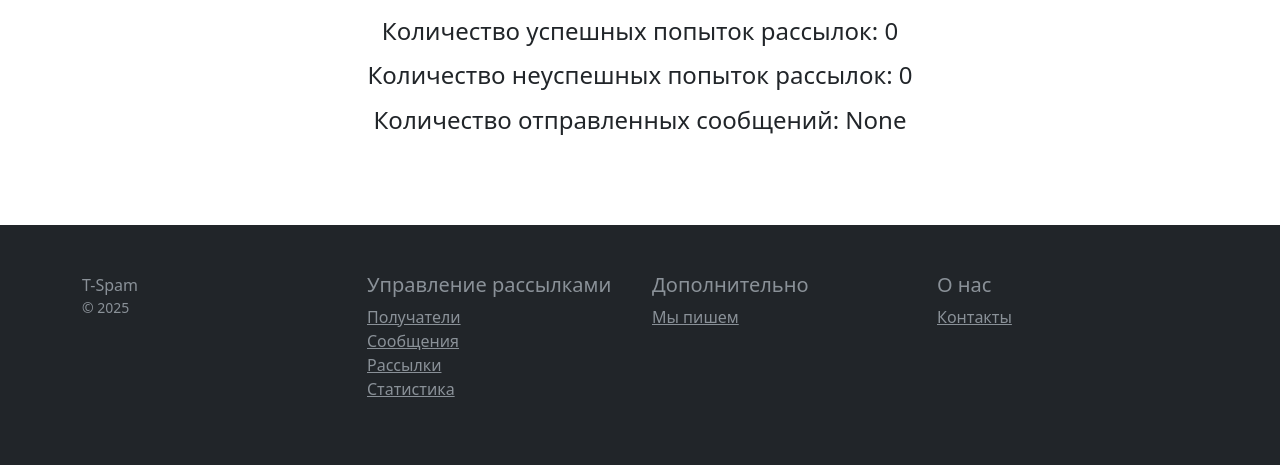
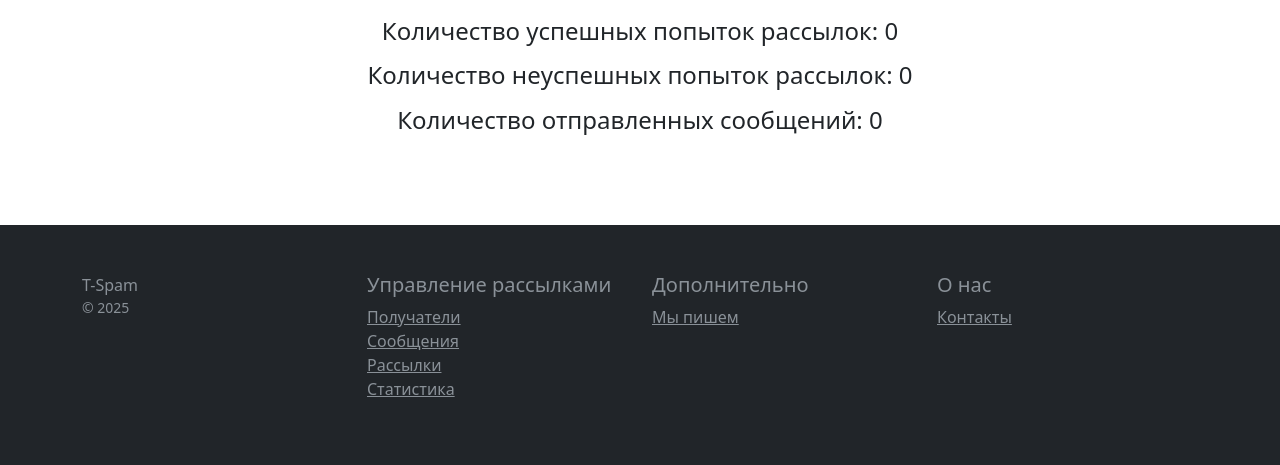
Before and after one commit to Tishina-az/MailingService, a Django app: page /statistics/ in a window 1280 px wide. Shown: the part 335-800 px from the top of the page. Run offline with Django 5.2, Linux system fonts and the light colour scheme; the visitor is signed in with stand-in values (Sample User, id 1); data that the repository does not hold is empty; some libraries are stand-ins or nearby versions.

Commit message:
Правка статистики

```diff
--- a/mailing/services.py
+++ b/mailing/services.py
@@ -107,4 +107,5 @@ class StatisticsService:
 
     @staticmethod
     def count_send_messages(user):
-        return Mailing.objects.filter(owner=user).aggregate(total_sent=Sum('send_messages'))
+        count = Mailing.objects.filter(owner=user).aggregate(total_sent=Sum('send_messages'))
+        return count['total_sent'] or 0
--- a/mailing/templates/mailing/statistics.html
+++ b/mailing/templates/mailing/statistics.html
@@ -7,6 +7,6 @@
     <h2 class="text-center text-decoration-underline mb-4 mt-3">Статистика пользователя:</h2>
     <h4 class="text-center mb-3">Количество успешных попыток рассылок: {{ successfully_attempt }}</h4>
     <h4 class="text-center mb-3">Количество неуспешных попыток рассылок: {{ unsuccessfully_attempt }}</h4>
-    <h4 class="text-center mb-3">Количество отправленных сообщений: {{ count_messages.total_sent }}</h4>
+    <h4 class="text-center mb-3">Количество отправленных сообщений: {{ count_messages }}</h4>
 </div>
 {% endblock %}
```
